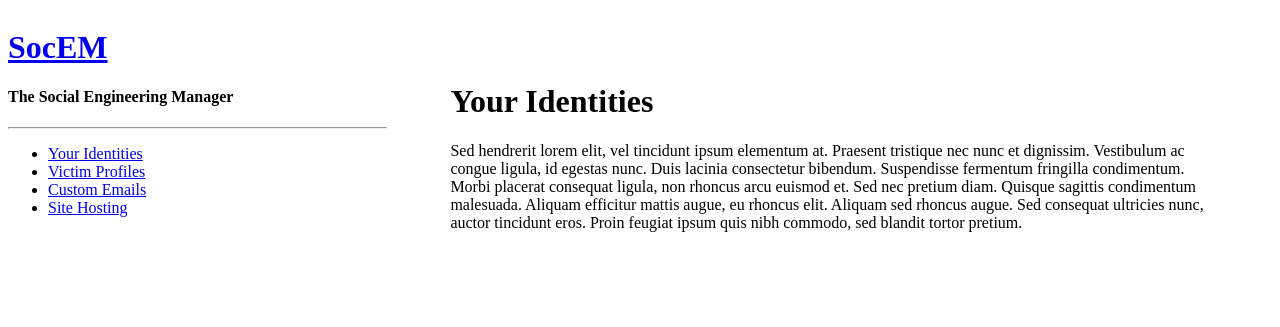
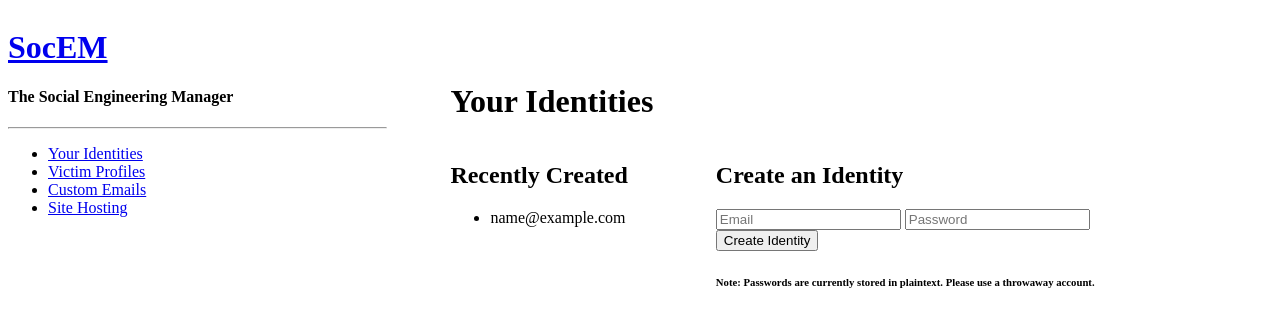
Before and after one commit to PolyatomicBrian/SocEM, a Django app: page /identities in a window 1280 px wide. Shown: the top 327 px of the page. Run offline with Django 3.2, Linux system fonts and the light colour scheme; tables that the repository leaves empty hold one stand-in row (values such as "Sample post").

Commit message:
Starting implementation for Identities.

```diff
--- /dev/null
+++ b/website/forms.py
@@ -0,0 +1,15 @@
+from django.forms import ModelForm
+from django.forms import PasswordInput
+from django.forms import EmailInput
+
+from models import Identity
+
+# Form class for Identity
+class IdentityForm(ModelForm):
+    class Meta:
+        model = Identity
+        fields = ['email', 'password']
+        widgets = {
+            'email'    : EmailInput(attrs={'placeholder' : 'Email'}),
+            'password' : PasswordInput(attrs={'placeholder' : 'Password'}),
+        }
--- a/website/models.py
+++ b/website/models.py
@@ -4,3 +4,11 @@ from __future__ import unicode_literals
 from django.db import models
 
 # Create your models here.
+
+class Identity(models.Model):
+    """Model for Identity."""
+    email = models.EmailField(max_length=255)
+    password = models.CharField(max_length=255)
+
+    def __str__(self):
+        return "%s" % self.email
--- a/website/templates/base.html
+++ b/website/templates/base.html
@@ -14,10 +14,10 @@
 <h4>The Social Engineering Manager</h4>
 <hr>
 <ul>
-  <li><a href="identities">Your Identities</a></li>
-  <li><a href="profiles">Victim Profiles</a></li>
-  <li><a href="emails">Custom Emails</a></li>
-  <li><a href="hosting">Site Hosting</a></li>
+  <li><a href="/identities">Your Identities</a></li>
+  <li><a href="/profiles">Victim Profiles</a></li>
+  <li><a href="/emails">Custom Emails</a></li>
+  <li><a href="/hosting">Site Hosting</a></li>
 </ul>
 
 </div>
--- a/website/templates/identities.html
+++ b/website/templates/identities.html
@@ -2,8 +2,37 @@
 
 {% block content %}
 <h1>Your Identities</h1>
-<p>
-Sed hendrerit lorem elit, vel tincidunt ipsum elementum at. Praesent tristique nec nunc et dignissim. Vestibulum ac congue ligula, id egestas nunc. Duis lacinia consectetur bibendum. Suspendisse fermentum fringilla condimentum. Morbi placerat consequat ligula, non rhoncus arcu euismod et. Sed nec pretium diam. Quisque sagittis condimentum malesuada. Aliquam efficitur mattis augue, eu rhoncus elit. Aliquam sed rhoncus augue. Sed consequat ultricies nunc, auctor tincidunt eros. Proin feugiat ipsum quis nibh commodo, sed blandit tortor pretium.
-</p>
+
+{% if identities %}
+<div class="col-left">
+  <h2>Recently Created</h2>
+  {% for identity in identities %}
+  <ul>
+    <li>{{identity}}</li>
+  </ul>
+  {% endfor %}
+</div>
+<div class="col-right">
+  <h2>Create an Identity</h2>
+  <form action="/identities" method="post">{% csrf_token %}
+      {{form.email.errors}} {{form.email}}
+      {{form.password.errors}} {{form.password}}
+      <input name="create" type="submit" value="Create Identity">
+  </form>
+  <h6>Note: Passwords are currently stored in plaintext. Please use a throwaway account.</h6>
+</div>
+{% else %}
+<h2>Create an Identity</h2>
+<form action="/identities" method="post">{% csrf_token %}
+  {{form.email.errors}} {{form.email}}
+  {{form.password.errors}} {{form.password}}
+<!--
+  <input name="email" type="text" placeholder="Email">
+  <input name="password" type="password" placeholder="Password">
+-->
+  <input name="create" type="submit" value="Create Identity">
+</form>
+<h6>Note: Passwords are currently stored in plaintext. Please use a throwaway account.</h6>
+{% endif %}
 
 {% endblock %}
--- a/website/views.py
+++ b/website/views.py
@@ -3,6 +3,8 @@ from __future__ import unicode_literals
 
 from django.shortcuts import render
 
+from .models import Identity
+from forms import IdentityForm
 
 def index(request):
     """Render index page."""
@@ -11,7 +13,18 @@ def index(request):
 
 def identities(request):
     """Render identities page."""
+    # Check if user is submitting something.
+    if request.POST:
+        # User is creating new Identity.
+        if 'create' in request.POST:
+            create_identity(request)
     context = {}
+    # Get all identities from db.
+    identity_list = Identity.objects.all()
+    # If list not empty, add to context.
+    if identity_list:
+        context['identities'] = identity_list
+    context['form'] = IdentityForm()
     return render(request, 'identities.html', context)
 
 def profiles(request):
@@ -28,3 +41,19 @@ def hosting(request):
     """Render hosting page."""
     context = {}
     return render(request, 'hosting.html', context)
+
+def create_identity(request):
+    """Parses info from POST request and stores in db."""
+    # User didn't POST any data, so we can't create anything.
+    if not request.POST:
+        return
+    # User submitted an email and a password, so save them to an Identity.
+    if 'email' and 'password' in request.POST:
+        email = request.POST['email']
+        password = request.POST['password']
+        new_identity = Identity.objects.create(email=email, password=password)
+        try:
+            new_identity.save()
+            print '[*] Saving new Identity %s' % new_identity
+        except Exception as e:
+            print '[!] Unable to save Identity! %s' % e
```
Also changed, not shown: website/migrations/0001_initial.py (added), website/migrations/0002_auto_20171012_2036.py (added).
